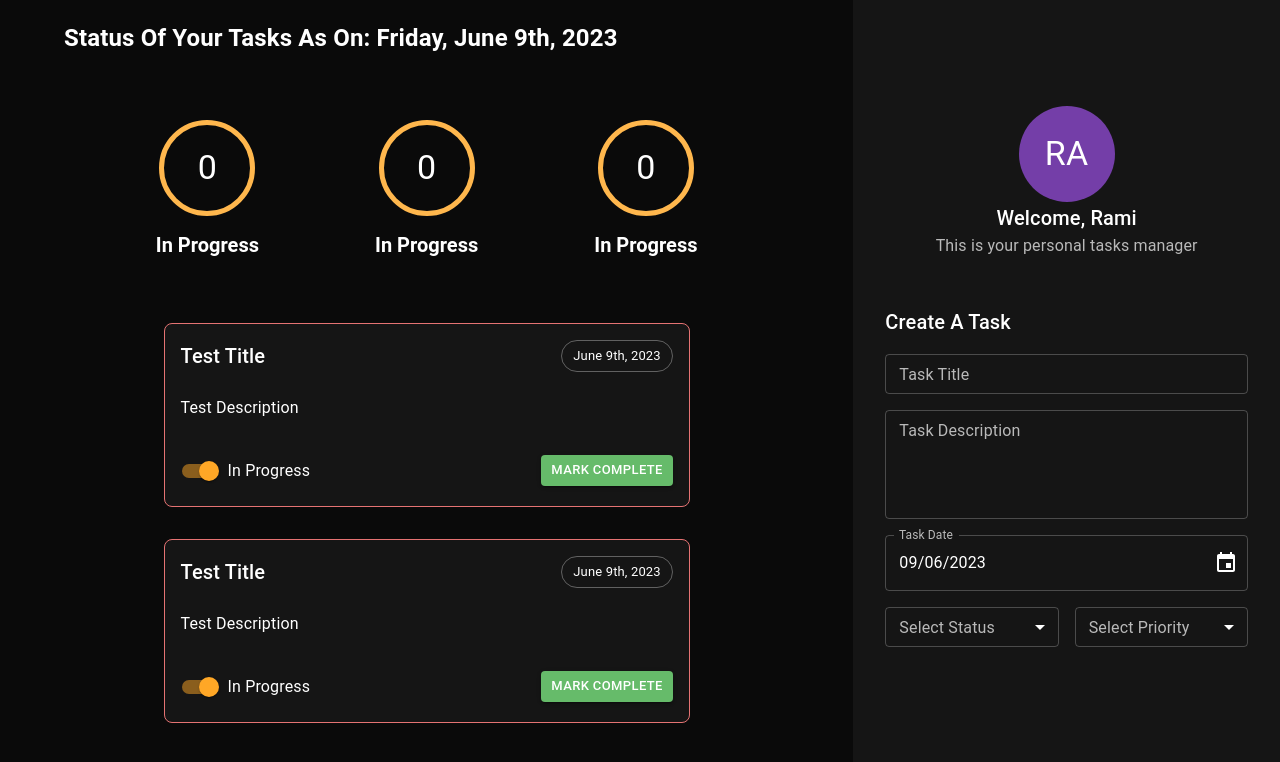
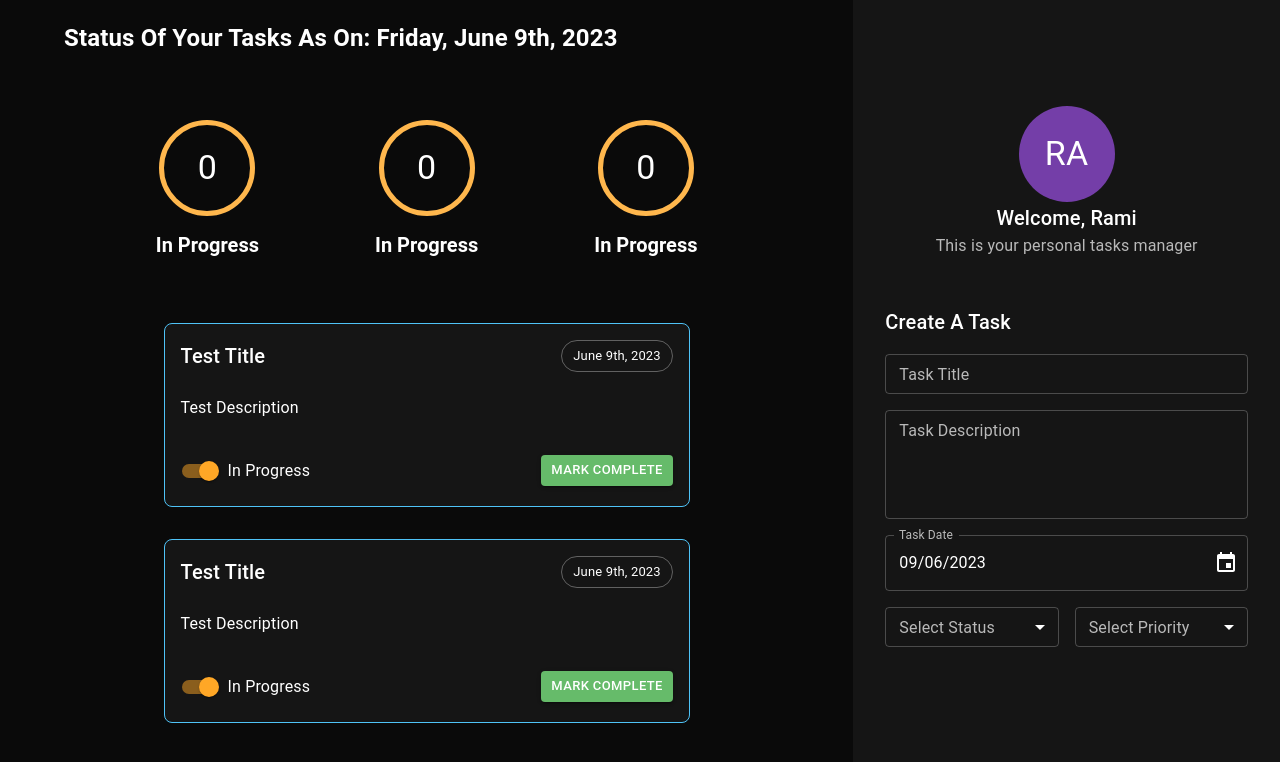
Before and after one commit to ramichabchoub/practice-typescript-client, a React (Vite) app: page / in a window 1280 px wide. Shown: the top 762 px of the page. Built offline with nearby package versions, Linux system fonts and the light colour scheme.

Commit message:
task border priority

```diff
--- /dev/null
+++ b/src/components/task/helpers/renderPriorityBorderColor.ts
@@ -0,0 +1,16 @@
+import { Priority } from '../../createTaskForm/enums/Priority';
+
+export const renderPriorityBorderColor = (
+  priority: string,
+): string => {
+  switch (priority) {
+    case Priority.HIGH:
+      return 'error.light';
+    case Priority.NORMAL:
+      return 'gray.900';
+    case Priority.LOW:
+      return 'info.light';
+    default:
+      return 'gray.900';
+  }
+};
--- a/src/components/task/task.tsx
+++ b/src/components/task/task.tsx
@@ -6,13 +6,15 @@
 import { ITask } from './interfaces/ITask';
 import { Status } from '../createTaskForm/enums/Status';
 import { Priority } from '../createTaskForm/enums/Priority';
+import propTypes from 'prop-types';
+import { renderPriorityBorderColor } from './helpers/renderPriorityBorderColor';
 
 export const Task: FC<ITask> = (props): ReactElement => {
   const {
     title = 'Test Title',
     date = new Date(),
     description = 'Test Description',
-    prioprity = Priority.NORMAL,
+    prioprity = Priority.LOW,
     status = Status.DONE,
     onSatatusChange = (e) => console.log(e),
     onClick = (e) => console.log(e),
@@ -31,7 +33,7 @@
         backgroundColor: 'background.paper',
         borderRadius: '8px',
         border: '1px solid',
-        borderColor: 'error.light',
+        borderColor: renderPriorityBorderColor(prioprity),
       }}
     >
       <TaskHeader title={title} date={date} />
@@ -43,3 +45,13 @@
     </Box>
   );
 };
+
+Task.propTypes = {
+  title: propTypes.string,
+  date: propTypes.instanceOf(Date),
+  description: propTypes.string,
+  onSatatusChange: propTypes.func,
+  onClick: propTypes.func,
+  prioprity: propTypes.string,
+  status: propTypes.string,
+};
```
